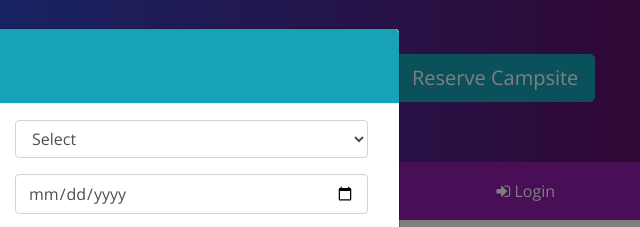
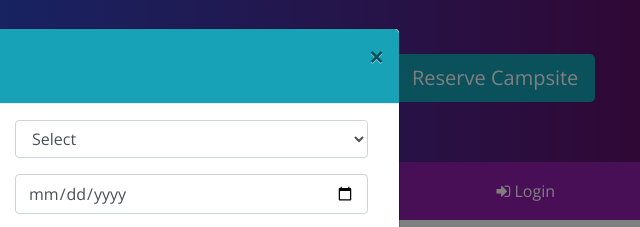
Before and after one commit to nickmingyang/nucampsite, a website: page index.html in a window 1280 px wide. Both pictures are taken after a click on the button "Reserve Campsite". Shown: the top 227 px of the page, 640-1280 px from the left. Drawn offline with nearby package versions, Linux system fonts and the light colour scheme; files that its build step writes are made by us from their sources.

Commit message:
add assignment 4 feedback

```diff
--- a/index.html
+++ b/index.html
@@ -53,6 +53,9 @@
         <div class="modal-content">
           <div class="modal-header">
             <h3 class="modal-title">Reserve a Campsite</h3>
+            <button type="button" class="close" data-dismiss="modal">
+              &times;
+            </button>
           </div>
           <div class="modal-body">
             <div class="container-fluid">
```
